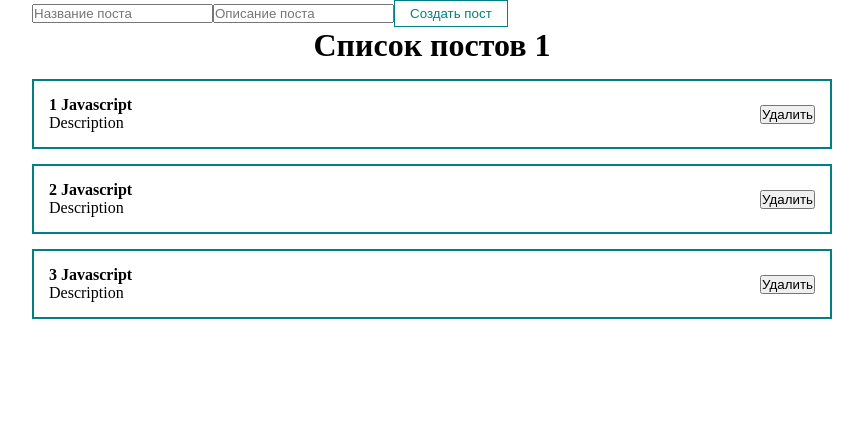
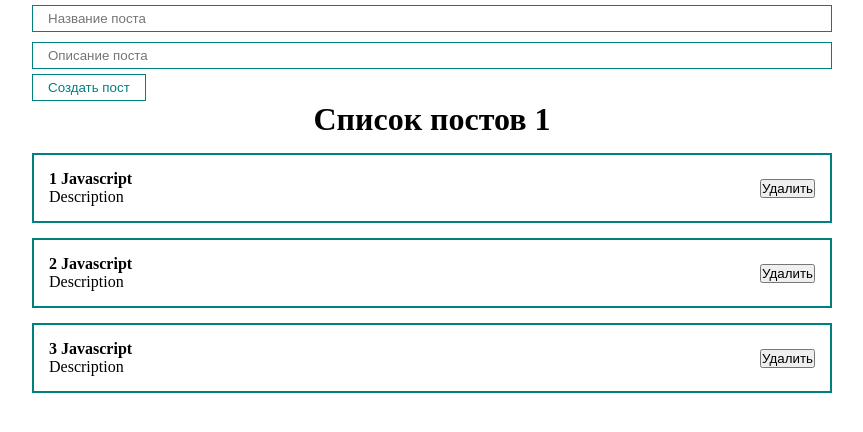
Before and after one commit to dicepy/react-project2, a React (Create React App) app: page / in a window 1280 px wide. Shown: the top 432 px of the page, without its empty margins (208-1071 px from the left). Built offline with nearby package versions, Linux system fonts and the light colour scheme.

Commit message:
add-post func

```diff
--- a/src/App.js
+++ b/src/App.js
@@ -1,7 +1,8 @@
-import React, {useState} from "react";
+import React, {useRef, useState} from "react";
 import './styles/App.css'
 import PostList from "./components/PostList";
 import MyButton from "./components/UI/button/MyButton";
+import MyInput from "./components/UI/input/MyInput";
 
 function App() {
 
@@ -10,14 +11,28 @@
     {id:2, title: "Javascript", body:"Description"},
     {id:3, title: "Javascript", body:"Description"}
   ])
+  const [title,setTitle] = useState('')
+  const [body,setBody] = useState('')
+  const addNewPost = (e) => {
+    e.preventDefault();
+    const newPost = {
+      id: Date.now(),
+      title,
+      body
+    }
+    setPosts([...posts, newPost])
+    setTitle('')
+    setBody('')
+  }
 
   return (
 
     <div className="App">
       <form>
-        <input type="text" placeholder="Название поста" />
-        <input type="text" placeholder="Описание поста" />
-        <MyButton>Создать пост</MyButton>
+        <MyInput value={title} onChange={e => setTitle(e.target.value)} type="text" placeholder="Название поста" />
+        <MyInput value={body} onChange={e => setBody(e.target.value)}
+        type="text" placeholder="Описание поста" />
+        <MyButton  onClick={addNewPost}>Создать пост</MyButton>
       </form>
       <PostList posts={posts} title="Список постов 1"/>
     </div>
--- a/src/components/PostItem.jsx
+++ b/src/components/PostItem.jsx
@@ -4,7 +4,7 @@
   return (
     <div className="post">
         <div className="post__content">
-            <strong>{props.post.id} {props.post.title}</strong>
+            <strong>{props.number} {props.post.title}</strong>
             <div>
                 {props.post.body}
             </div>
--- a/src/components/PostList.jsx
+++ b/src/components/PostList.jsx
@@ -7,8 +7,8 @@
         <h1 style={{textAlign: "center"}}>
             {title}
         </h1>
-        {posts.map((post) =>
-        <PostItem post={post} key={post.id}/>
+        {posts.map((post , index) =>
+        <PostItem number={index+1} post={post} key={post.id}/>
         )}
     </div>
   )
--- a/src/components/UI/input/MyInput.jsx
+++ b/src/components/UI/input/MyInput.jsx
@@ -1,7 +1,9 @@
 import React from 'react'
-
-export default function MyInput(props) {
+import classes from './MyInput.module.css'
+const MyInput = (props) => {
   return (
-    <input {...props}/>
+    <input className={classes.myInput} {...props}/>
   )
 }
+
+export default MyInput
--- a/src/components/UI/input/MyInput.module.css
+++ b/src/components/UI/input/MyInput.module.css
@@ -0,0 +1,6 @@
+.myInput{
+    width: 100%;
+    padding: 5px 15px;
+    margin: 5px 0;
+    border: 1px solid teal;
+}
```
Also changed, not shown: src/components/UI/button/MyButton.jsx (line endings or trailing spaces).
